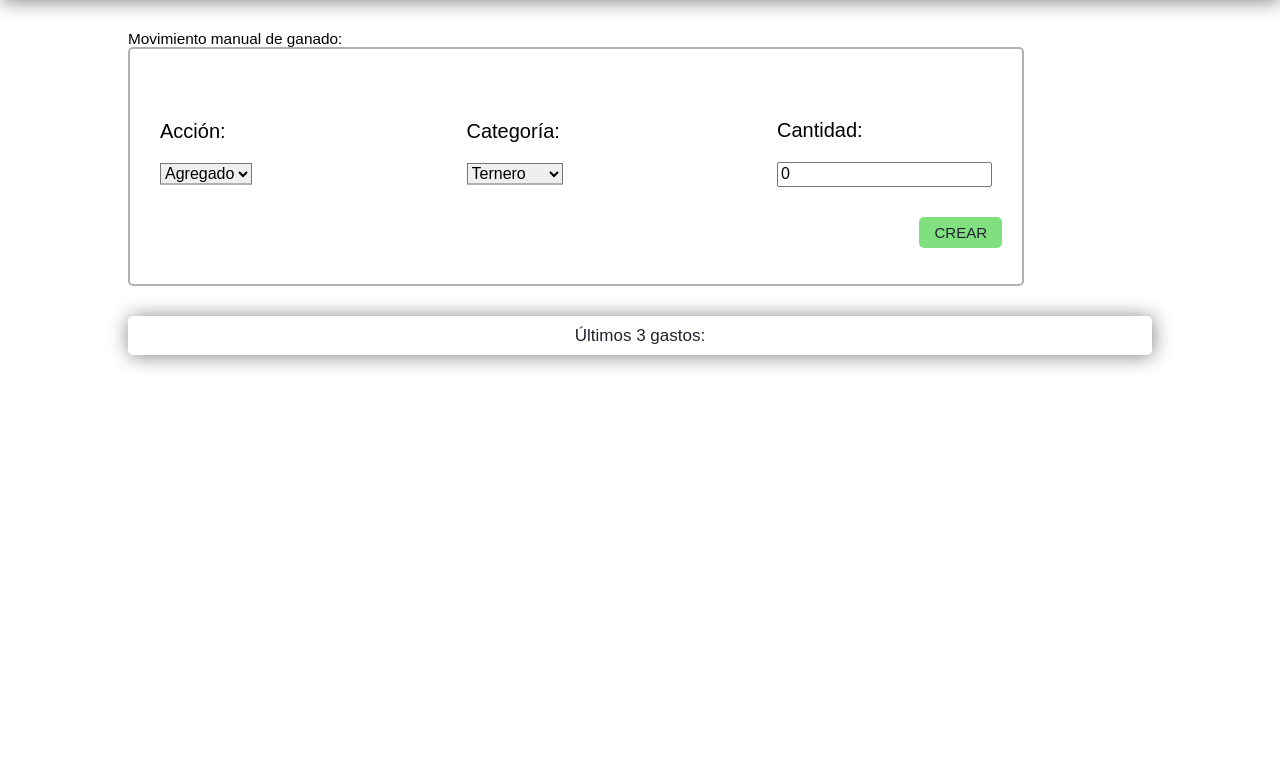
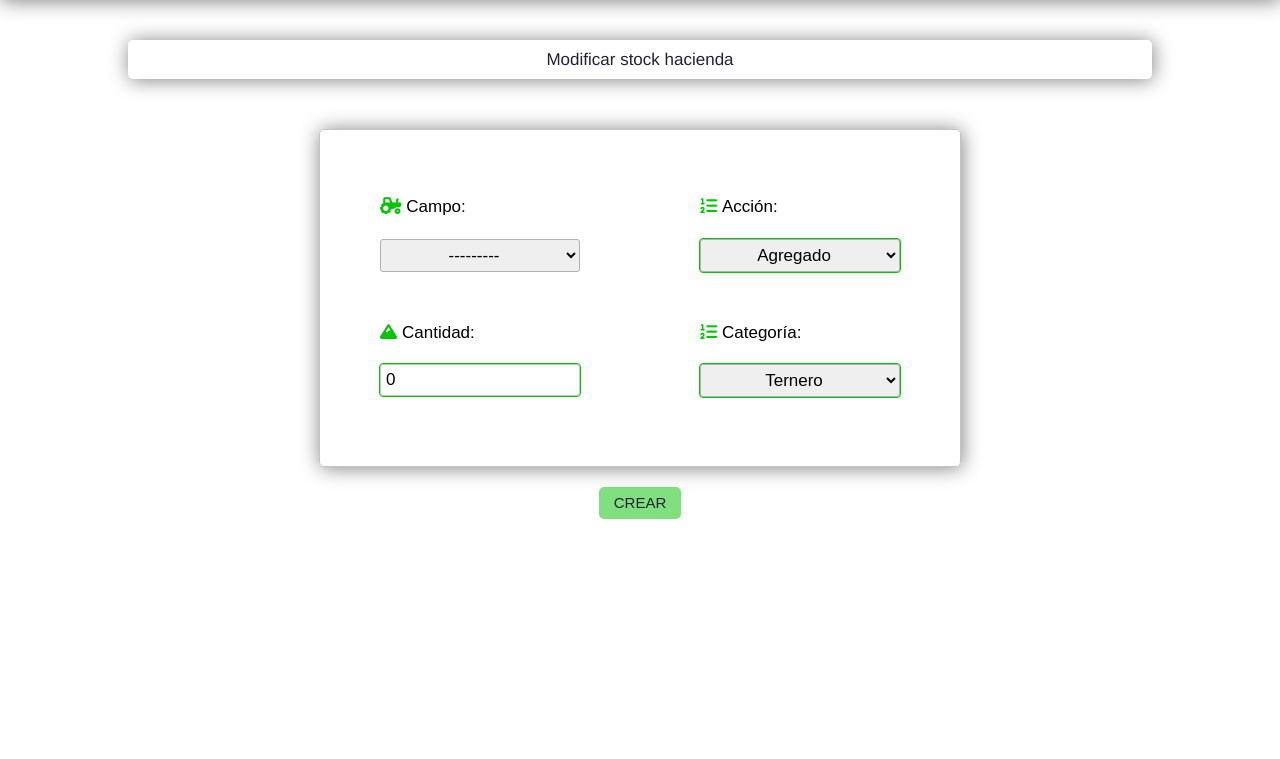
Before and after one commit to alejandro-alonso99/Cloud-Agro, a Django app: page /stock/manual/move/create/ in a window 1280 px wide. Shown: the part 48-807 px from the top of the page. Run offline with Django 3.2, Linux system fonts and the light colour scheme; a user stored in the database is signed in; data that the repository does not hold is empty; parts of the project's set-up code (start-up, migrations or seed data) failed here and were passed over; some libraries are stand-ins or nearby versions; some web fonts are replaced.

Commit message:
style manualmove create and list

```diff
--- a/cloudagro/account/templates/base.html
+++ b/cloudagro/account/templates/base.html
@@ -75,6 +75,8 @@
                 <div class="dropdown-content">
                     <a href="{% url 'stock:stock_list' %}">Stock hacienda</a>
                     <a href="{% url 'stock:products_stock_list' %}">Stock insumos</a>
+                    <a href="{% url 'stock:manualmove_create' %}">Modificar</a>
+                    <a href="{% url 'stock:manualmove_list' %}">Historial movimientos a mano</a>
                 </div>
             </div>
             <div class="dropdown">
--- a/cloudagro/stock/forms.py
+++ b/cloudagro/stock/forms.py
@@ -4,4 +4,4 @@ from .models import ManualMove
 class ManualMoveForm(forms.ModelForm):
     class Meta:
         model = ManualMove
-        fields = ('tipo','categoria','cantidad')
+        fields = ('tipo','categoria','cantidad','campo')
--- a/cloudagro/stock/templates/stock/manualmove_create.html
+++ b/cloudagro/stock/templates/stock/manualmove_create.html
@@ -1,44 +1,37 @@
 {% extends 'base.html' %}
 
 {% block content %}
-    <div id="section-title">
-        <h1>Movimiento manual de ganado:</h1>
+
+<div id="list-title">
+    Modificar stock hacienda
 </div>
-    <div class="info-container">
-        <div id="create-form-box">
 <form action="" method="post">
     {% csrf_token %}
-                <div id="create-wrapper">
+    <div id="form-wrapper">
+        <div id="small-wrapper">
+            <div class="create-section">
                 <div class="create-element">
-                        <h3>Acción:</h3>
-                        {{move_form.tipo}}
+                    <h3><i class="fa-solid fa-tractor"></i>Campo:</h3>
+                    <h2 id="title-client-tag">{{move_form.campo}}</h2>
                 </div>
                 <div class="create-element">
-                        <h3>Categoría:</h3>
-                        {{move_form.categoria}}
+                    <h3><i class="fa-solid fa-mountain"></i>Cantidad:</h3>
+                    <h2 id="title-client-tag">{{move_form.cantidad}}</h2>
+                </div>
+            </div>
+            <div class="create-section">
+                <div class="create-element">
+                    <h3><i class="fa-solid fa-list-ol"></i>Acción:</h3>
+                    <h2 id="title-client-tag">{{move_form.tipo}}</h2>
                 </div>
                 <div class="create-element">
-                        <h3>Cantidad:</h3>
-                        {{move_form.cantidad}}
+                    <h3><i class="fa-solid fa-list-ol"></i>Categoría:</h3>
+                    <h2 id="title-client-tag">{{move_form.categoria}}</h2>
                 </div>
             </div>
-                <p><input type="submit" value="Crear" id="create-btn"/> </p>
+        </div>
+        <input type="submit" value="Crear" id="create-btn">
+    </div>
 </form>
 </div>
-        <h1 id="list-title">Últimos 3 gastos:</h1>
-        {% for object in last_3_manual_moves %}
-        <a href="{{ object.get_absolute_url }}">
-            <div class="movement-card">
-                <div id="card-row-1">
-                    <h2 id="client-tag">{{ object.categoria | capfirst}}</h2>
-                    <h2 id="date-tag"> {{ object.date.day }}/{{ object.date.month }}/{{ object.date.year }} </h2>
-                </div>
-                <div id="card-row-2">
-                    <h2 id="status-tag">{{ object.tipo | capfirst}}</h2>
-                    <h2 id="total-tag">Total: {{ object.cantidad }}</h2>
-                </div>
-            </div>
-        </a>
-        {% endfor %}
-    </div>
 {% endblock %}
```
Also changed, not shown: cloudagro/stock/templates/stock/manualmove_list.html (+21 -24 lines). Lines whose indentation alone changed are shown as unchanged.
